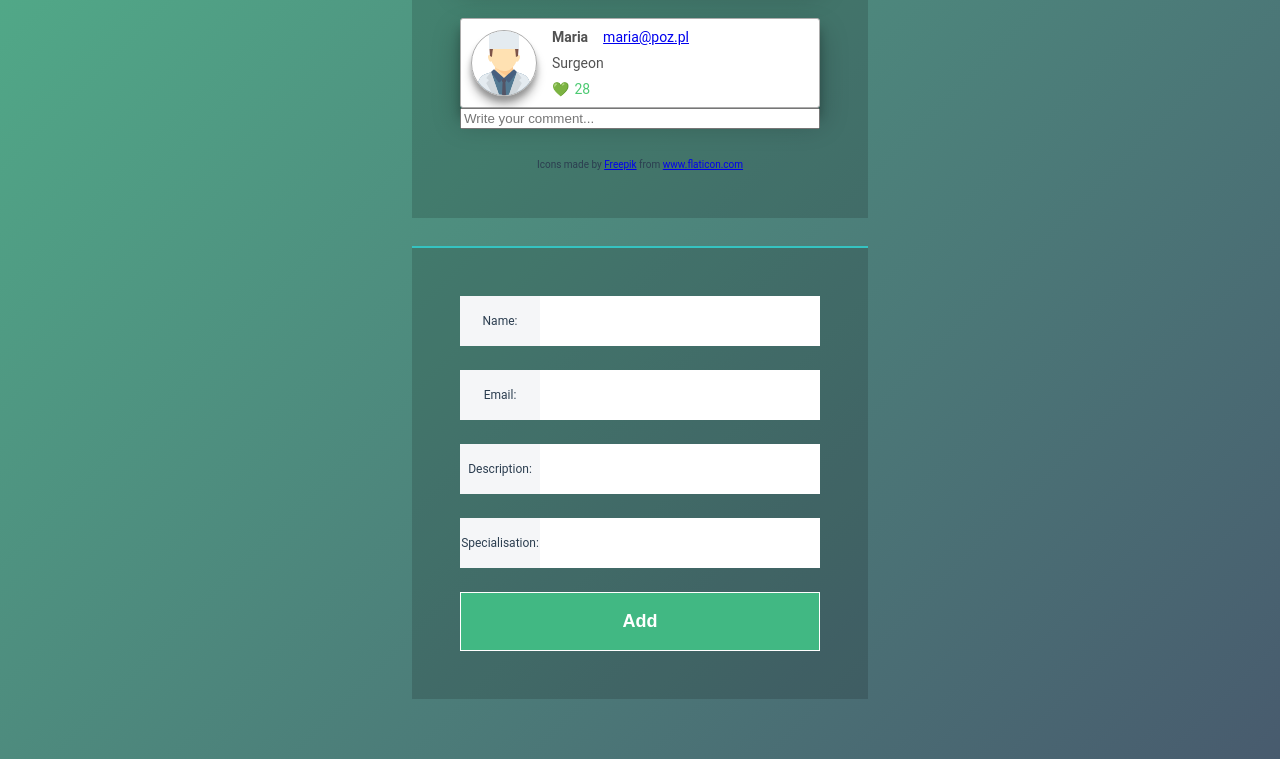
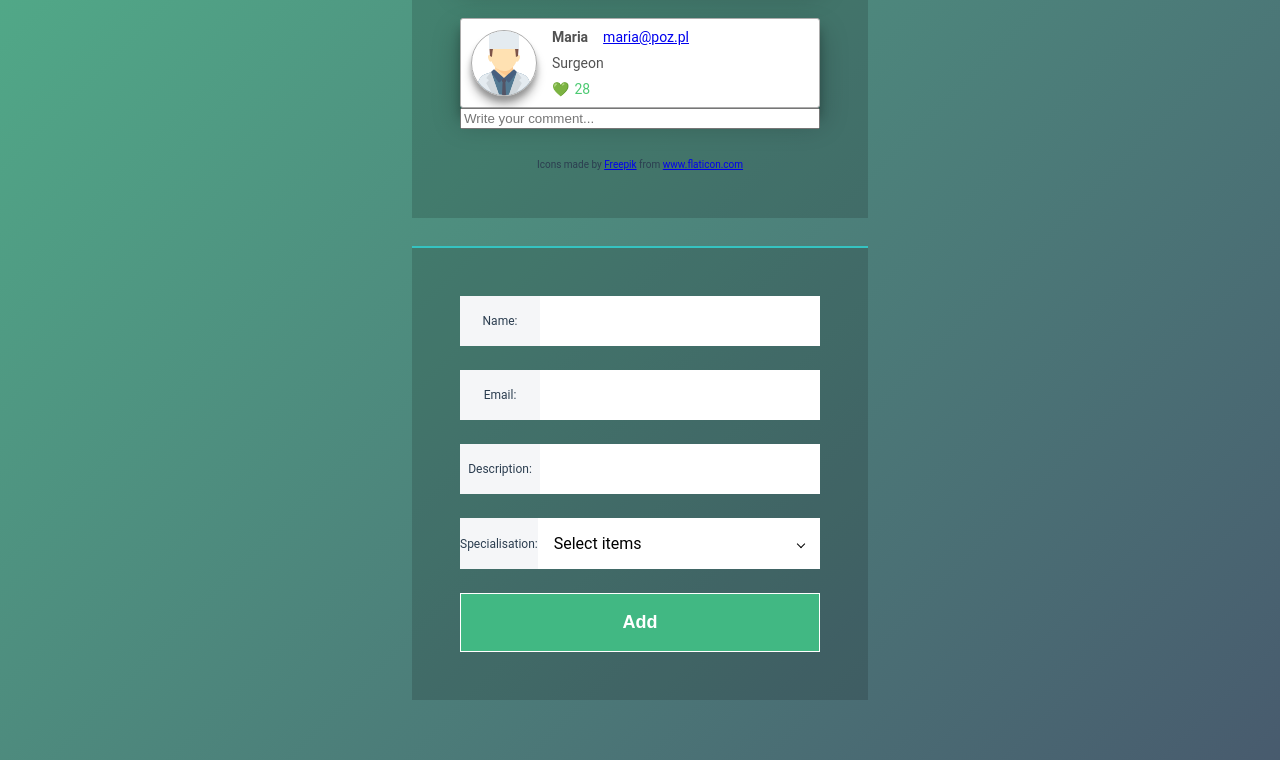
Before and after one commit to hamedniroumand/doctor-list, a Vue app: page / in a window 1280 px wide. Shown: the part 617-1377 px from the top of the page. Built offline with nearby package versions, Linux system fonts and the light colour scheme.

Commit message:
feat: use multi-select in profile-form

```diff
--- a/src/components/profile-form/ProfileForm.vue
+++ b/src/components/profile-form/ProfileForm.vue
@@ -15,14 +15,21 @@
     </div>
     <div class="flex-row">
       <label class="label">Specialisation:</label>
-      <input v-model="form.specializations" class="input" />
+      <MultiSelectBox
+        v-model="form.specializations"
+        :options="specializationList"
+      />
     </div>
     <slot name="footer" />
   </form>
 </template>
 
 <script>
+import MultiSelectBox from "../ui/MultiSelectBox.vue";
+
 export default {
+  components: { MultiSelectBox },
+
   props: {
     value: {
       type: Object,
@@ -34,6 +41,16 @@ export default {
         specializations: "",
       }),
     },
+    specializationList: {
+      type: Array,
+      default:() => ([
+        { id: 1, title: 'Surgeon' },
+        { id: 2, title: 'Radiologist' },
+        { id: 3, title: 'Cardiologist' },
+        { id: 4, title: 'Psychiatrist' },
+        { id: 5, title: 'Dermatologist' },
+      ]),
+    }
   },
 
   computed: {
```
